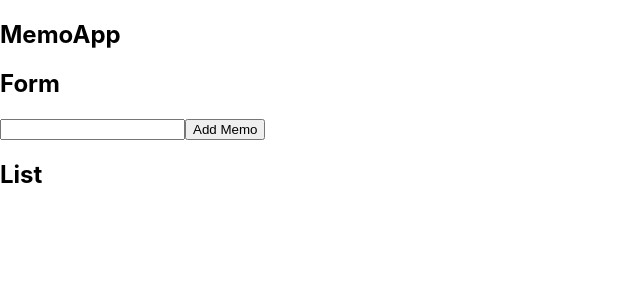
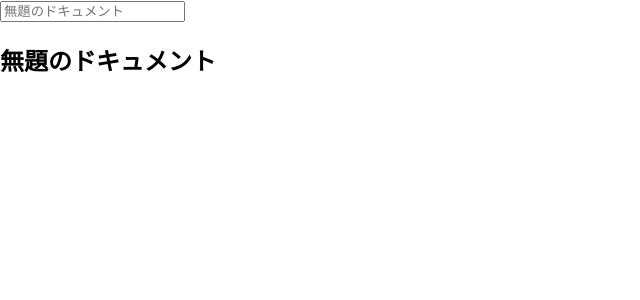
Before and after one commit to IttetsuSato/hbar, a React (Create React App) app in the folder react-sample/: page / in a window 1280 px wide. Shown: the top 300 px of the page, without its empty margins (0-640 px from the left). Built offline with nearby package versions, Linux system fonts and the light colour scheme.

Commit message:
title入力機能

```diff
--- /dev/null
+++ b/react-sample/src/components/EditArea.js
@@ -0,0 +1,17 @@
+import React from "react";
+
+class EditArea extends React.Component{
+  constructor(props){
+    super(props);
+  }
+  render(){
+    const{title, contents} = this.props;
+    return (
+      <div>
+        <h2>{this.props.title}</h2>
+      </div>
+    );
+  }
+}
+
+export default EditArea;
--- /dev/null
+++ b/react-sample/src/components/Header.js
@@ -0,0 +1,22 @@
+import React from "react";
+
+class Header extends React.Component{
+  constructor(props){
+    super(props);
+  }
+
+  handleChange = (event) => {
+    const titleText = event.target.value;
+    this.props.addTitle(titleText);
+  };
+
+  render(){
+    return (
+      <div>
+        <input placeholder="無題のドキュメント" value={this.props.title} onChange={this.handleChange} />
+      </div>
+    );
+  }
+}
+
+export default Header;
--- /dev/null
+++ b/react-sample/src/hbar.js
@@ -0,0 +1,44 @@
+import React from "react";
+
+import Header from "./components/Header";
+import EditArea from "./components/EditArea";
+
+class Hbar extends React.Component{
+  constructor(props){
+    super(props);
+
+    this.state = {
+      title: "無題のドキュメント",
+      contents: [],
+      nextId: 0
+    };
+  }
+
+  addTitle = (titleText) => {
+    if(!titleText){
+      titleText = "無題のドキュメント";
+    }
+    this.setState({
+      title: titleText
+    });
+  };
+  // deleteMemo = (id) => {
+  //   const {memos} = this.state;
+  //   const filteredArray = memos.filter(memo => {
+  //     return memo.id !== id;
+  //   });
+  //   this.setState({memos: filteredArray});
+  // };
+
+  render(){
+    const {title,contents} = this.state;
+    return(
+      <div>
+        <Header addTitle={this.addTitle}/>
+        <EditArea title={title} contents={contents} />
+      </div>
+    );
+  }
+}
+
+export default Hbar;
--- a/react-sample/src/index.js
+++ b/react-sample/src/index.js
@@ -3,11 +3,12 @@ import ReactDOM from 'react-dom';
 import './index.css';
 import App from './App';   //最初からあるやつ
 import Todo from './todo'; //todoアプリ
-import MemoApp from "./memoApp";
+import Hbar from './hbar'; //hbar
+import MemoApp from "./memoApp"; //memoアプリ
 import reportWebVitals from './reportWebVitals';
 
 ReactDOM.render(
-  <MemoApp />,
+  <Hbar />,
   document.getElementById('root')
 );
 
```
Also changed, not shown: 1 other file (tests, documents, lock files or other folders).
